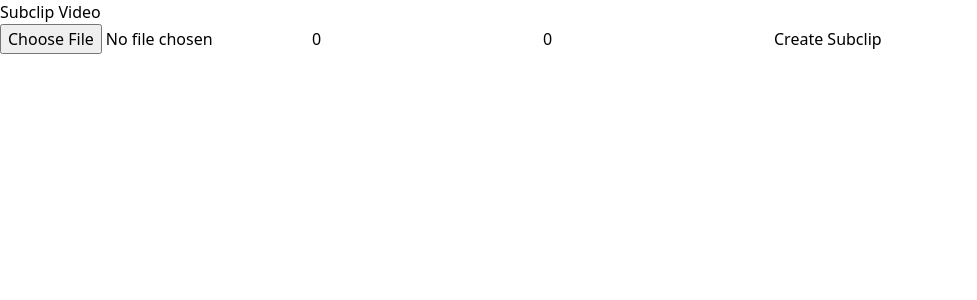
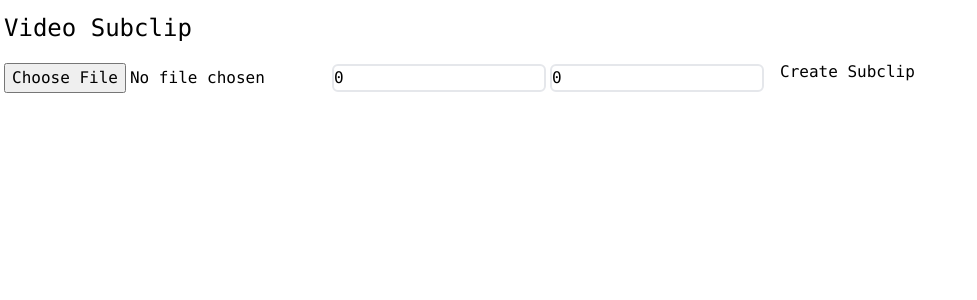
Before and after one commit to lukenadackapadam/Video-Clip-Frontend, a React (Vite) app: page / in a window 1280 px wide. Shown: the top 300 px of the page, without its empty margins (0-977 px from the left). Built offline with nearby package versions, Linux system fonts and the light colour scheme.

Commit message:
Add small css features

```diff
--- a/src/Subclip.jsx
+++ b/src/Subclip.jsx
@@ -5,6 +5,7 @@ export function Subclip() {
   const [videoFile, setvideoFile] = useState(null);
   const [startTime, setStartTime] = useState(0);
   const [endTime, setEndTime] = useState(0);
+  const [loading, setLoading] = useState(false);
 
   const handleFileChange = (e) => {
     setvideoFile(e.target.files[0]);
@@ -12,6 +13,8 @@ export function Subclip() {
 
   const handleSubmit = async (e) => {
     e.preventDefault();
+
+    setLoading(true);
 
     const formData = new FormData();
     formData.append("video", videoFile);
@@ -28,27 +31,33 @@ export function Subclip() {
       console.log(response.data);
     } catch (error) {
       console.error(error.response.data);
+    } finally {
+      setLoading(false);
     }
   };
 
   return (
-    <div>
-      <h2>Subclip Video</h2>
-      <form onSubmit={handleSubmit}>
-        <input type="file" accept="video/*" onChange={handleFileChange} />
+    <div className="flex flex-wrap justify-center font-mono">
+      <h1 className="basis-full text-2xl mt-3 ml-1">Video Subclip</h1>
+      <form onSubmit={handleSubmit} className="basis-full space-y-5">
+        <input className="ml-1" type="file" accept="video/*" onChange={handleFileChange} />
         <input
+          className="rounded-md border-2"
           type="number"
           placeholder="Start Time (seconds)"
           value={startTime}
           onChange={(e) => setStartTime(e.target.value)}
         />
         <input
+          className="rounded-md border-2 ml-1"
           type="number"
           placeholder="End Time (seconds)"
           value={endTime}
           onChange={(e) => setEndTime(e.target.value)}
         />
-        <button type="submit">Create Subclip</button>
+        <button type="submit" className="animate-bounce ml-4" disabled={loading}>
+          {loading ? "Loading..." : "Create Subclip"}
+        </button>
       </form>
     </div>
   );
--- a/tailwind.config.js
+++ b/tailwind.config.js
@@ -1,8 +1,6 @@
 /** @type {import('tailwindcss').Config} */
 export default {
   content: ["./index.html", "./src/**/*.{js,ts,jsx,tsx}"],
-  theme: {
-    extend: {},
-  },
+  theme: {},
   plugins: [],
 };
```
